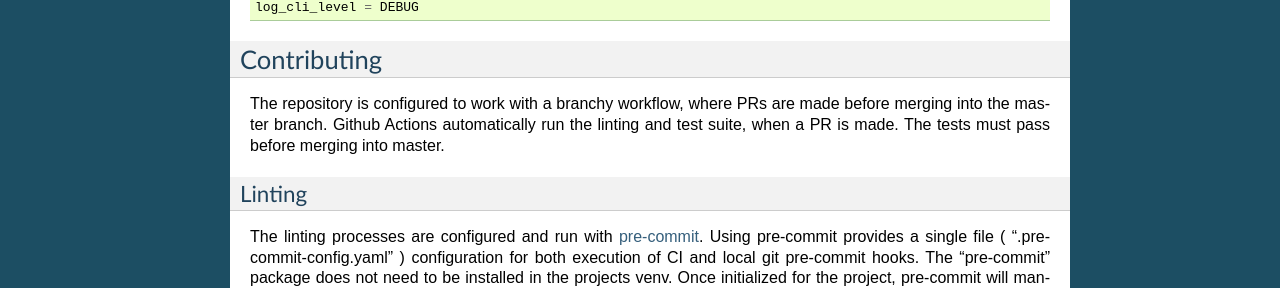
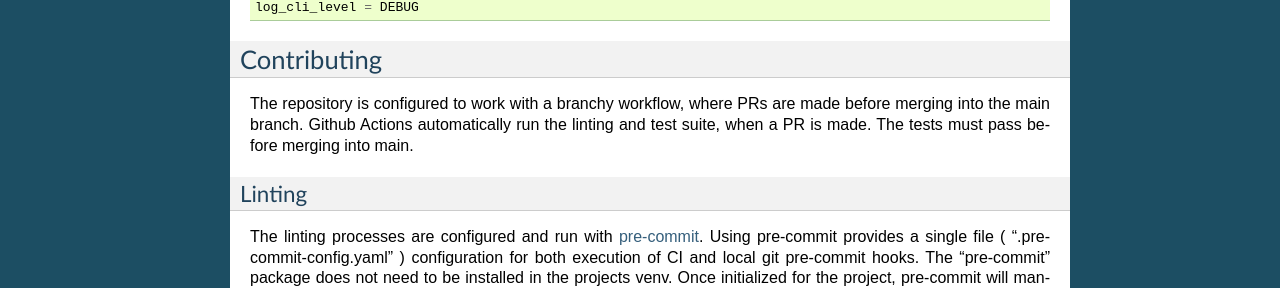
Before and after one commit to niaid/tomojs-pytools, a Sphinx documentation site: the page built from docs/development.rst, in a window 1280 px wide. Shown: the part 1291-1579 px from the top of the page. Built offline with Sphinx 7.4.7, drawn with Linux system fonts in a browser that asks for light colours.

Commit message:
Rename master to main branch

```diff
--- a/docs/development.rst
+++ b/docs/development.rst
@@ -87,9 +87,9 @@ created to set default options. For example to print all logging messages during
 Contributing
 ************
 
-The repository is configured to work with a branchy workflow, where PRs are made before merging into the master branch.
+The repository is configured to work with a branchy workflow, where PRs are made before merging into the main branch.
 Github Actions automatically run the linting and test suite, when a PR is made. The tests must pass before merging into
-master.
+main.
 
 Linting
 =======
```
Also changed, not shown: 1 other file.
